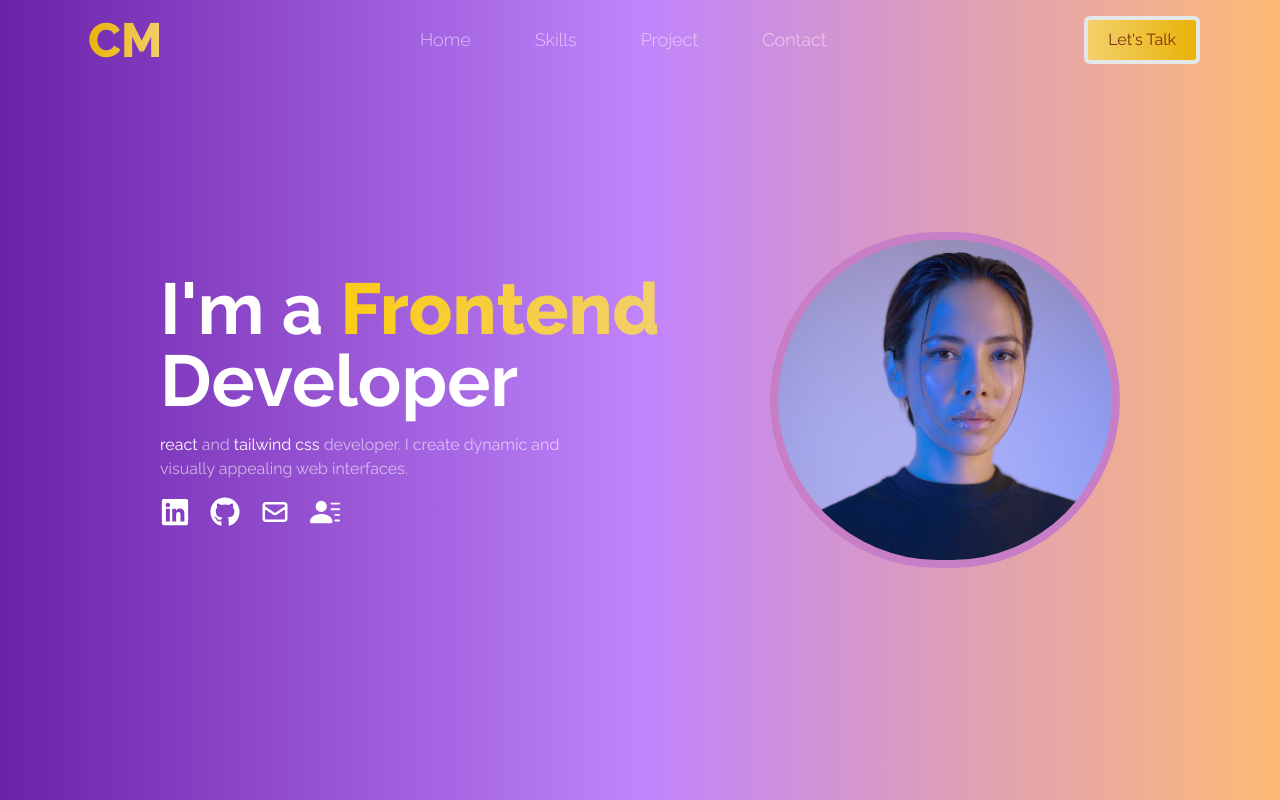
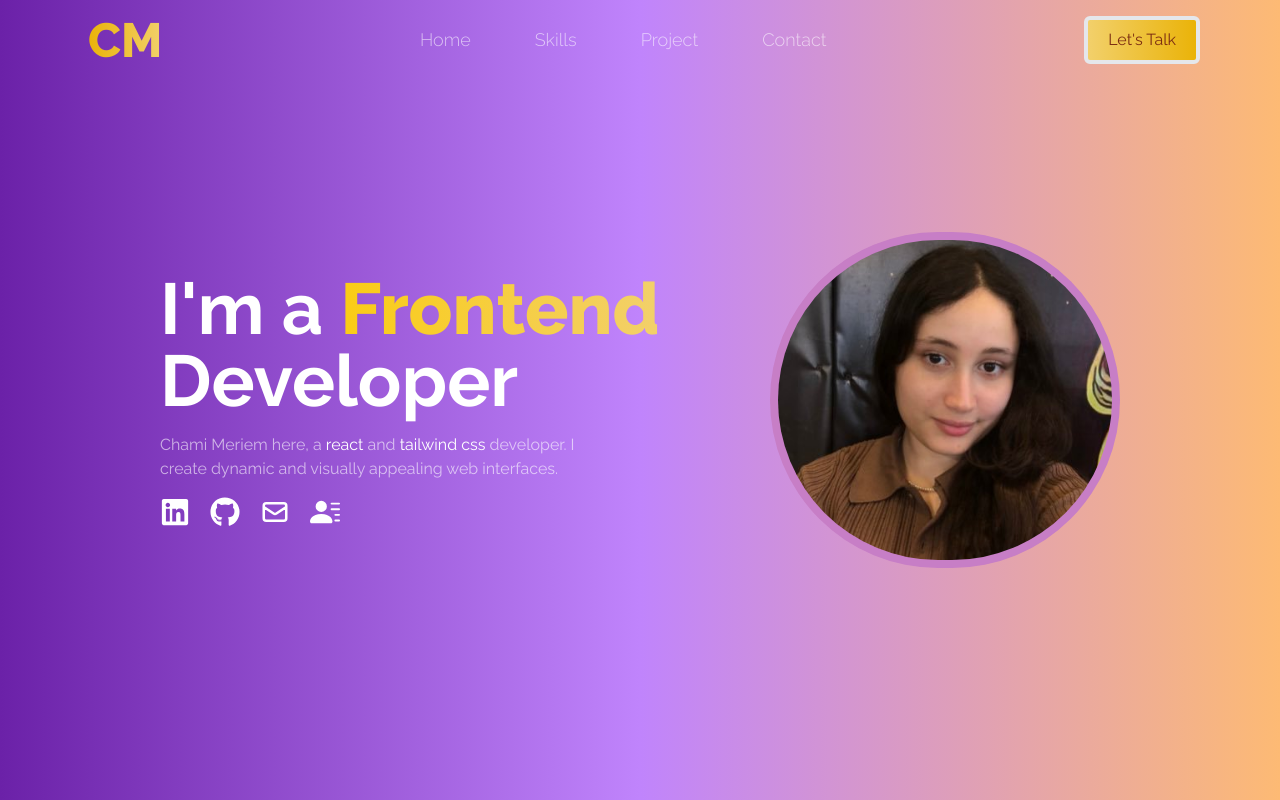
Before and after one commit to Meriemchm/ch-react-self-portfolio, a React (Vite) app: page / in a window 1280 px wide. Shown: the top 800 px of the page. Built offline with nearby package versions, Linux system fonts and the light colour scheme.

Commit message:
V1-change-pic

```diff
--- a/src/components/Home.jsx
+++ b/src/components/Home.jsx
@@ -13,7 +13,7 @@ const Home = () => {
             I'm a <span className="font-extrabold text-transparent bg-clip-text bg-gradient-to-r from-yellow-400 to-four">Frontend</span> Developer
           </h2>
           <p className="text-white/60 py-4 max-w-md">
-            {/* Chami Meriem here, a{" "} */}
+            Chami Meriem here, a{" "}
             <span className="text-bold text-white">react</span> and{" "}
             <span className="text-bold text-white">tailwind css</span> developer. I create dynamic and visually appealing web interfaces.
           </p>
@@ -40,7 +40,7 @@ const Home = () => {
         <div className="color-change rounded-full  md:flex items-center justify-center p-2">
 
             <img
-              src="personall.jpg"
+              src="personal.jpg"
               alt="MyProfile"
               className="rounded-full mx-auto md:w-[30rem] h-auto md:h-[20rem] object-cover "
             />
```
